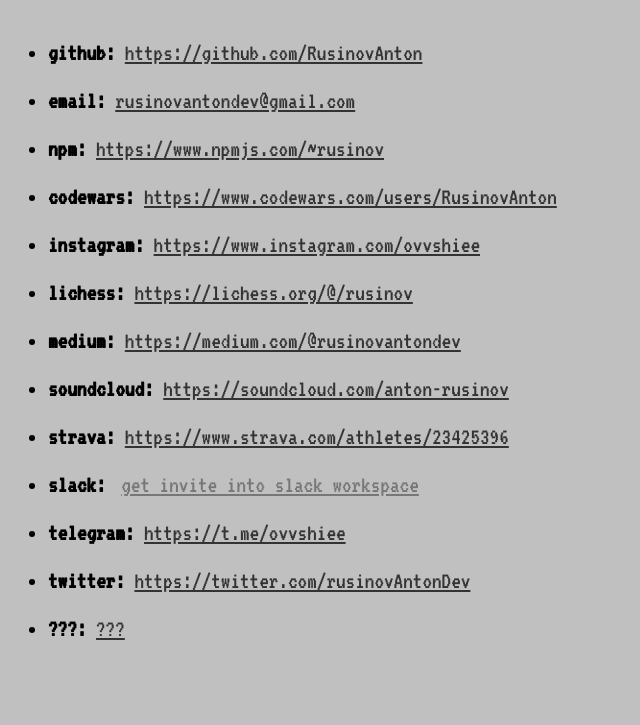
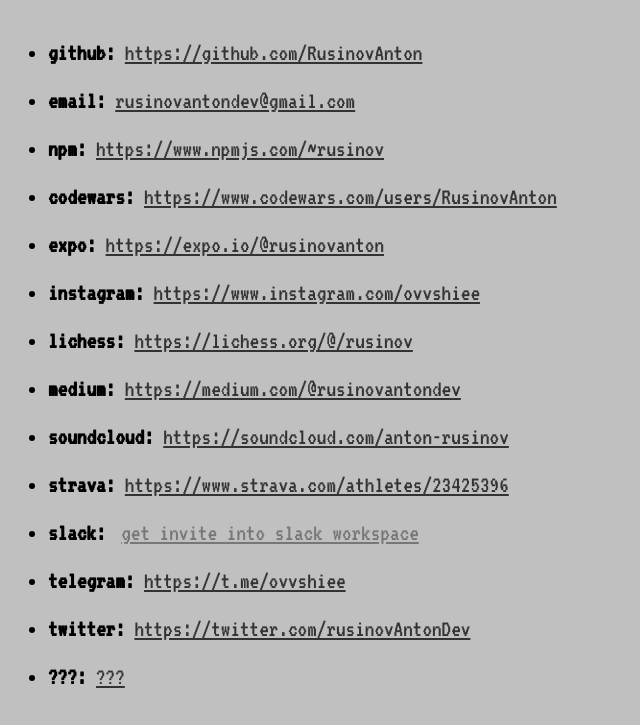
Before and after one commit to RusinovAnton/personal-website, a website: page index.html in a window 1280 px wide. Shown: the part 131-856 px from the top of the page, without its empty margins (0-640 px from the left). Before the commit the page ends 808 px from the top, so only its background shows below. Drawn offline with Linux system fonts and the light colour scheme.

Commit message:
Add expo link

```diff
--- a/index.html
+++ b/index.html
@@ -82,6 +82,10 @@
     <li><strong>codewars:</strong> <a rel="nofollow noreferrer" target="_blank"
                                       href="https://www.codewars.com/users/RusinovAnton">https://www.codewars.com/users/RusinovAnton</a>
     </li>
+    <li>
+        <strong>expo:</strong>
+        <a rel="nofollow noreferrer" target="_blank" href="https://expo.io/@rusinovanton">https://expo.io/@rusinovanton</a>
+    </li>
     <li><strong>instagram:</strong> <a rel="nofollow noreferrer" target="_blank"
                                        href="https://www.instagram.com/ovvshiee">https://www.instagram.com/ovvshiee</a>
     </li>
```
Also changed, not shown: 1 other file.
